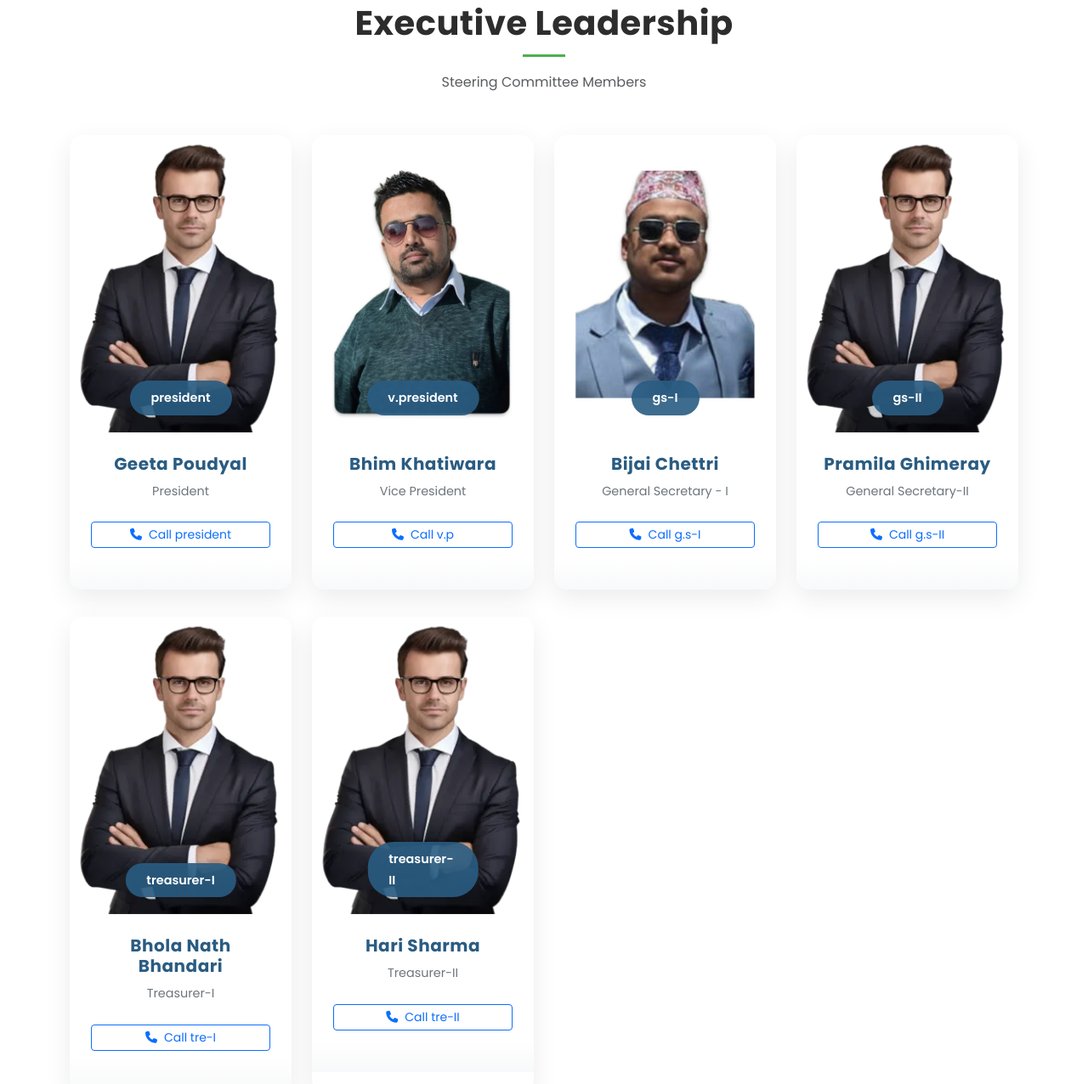
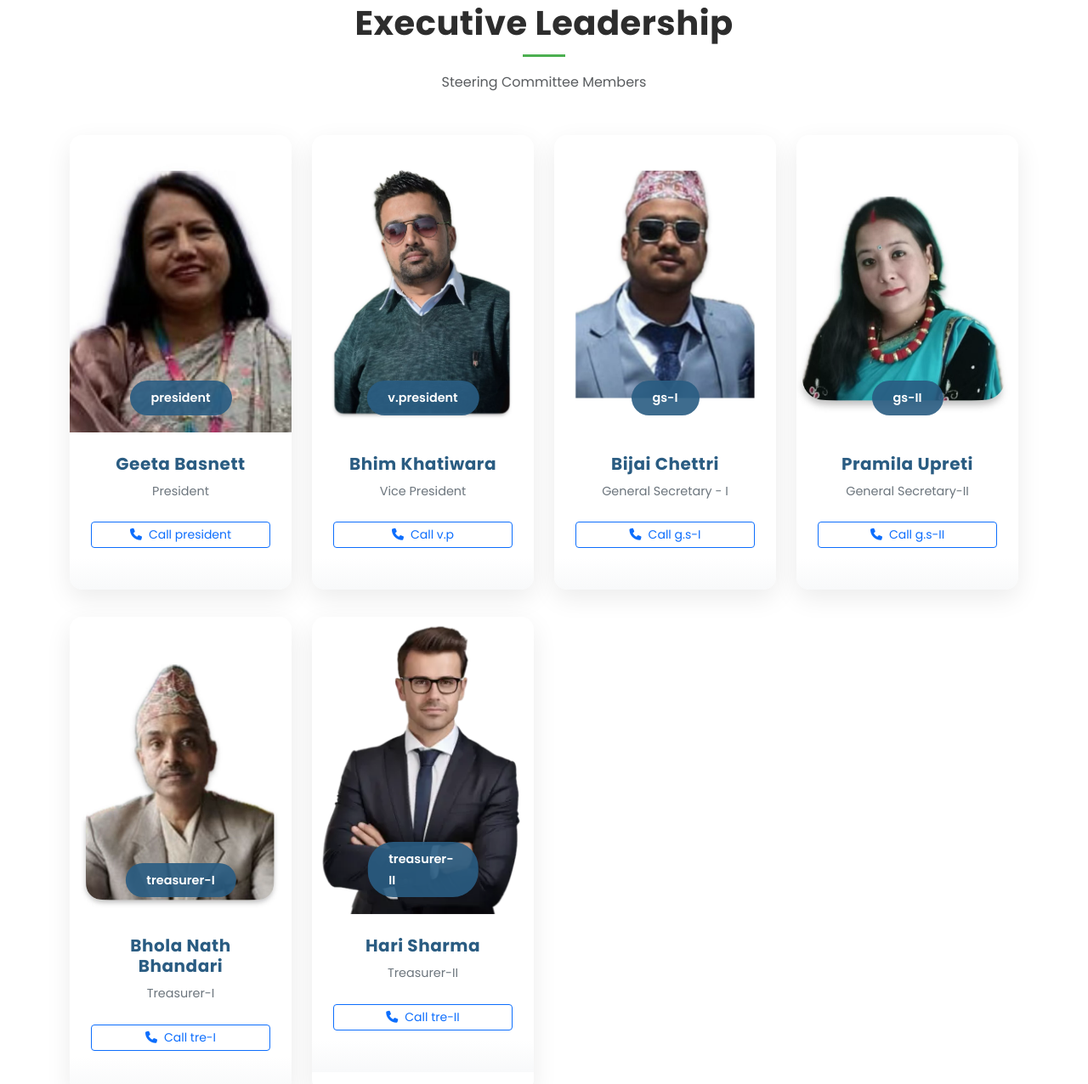
Before and after one commit to Computech-IT/NMTA, a website: page public/index.html in a window 1280 px wide. Shown: the part 3276-4552 px from the top of the page at 85% size. Drawn offline with nearby package versions, Linux system fonts and the light colour scheme; some packages are replaced by stand-ins of ours; a script that the page names is missing.

Commit message:
updated with President profile

```diff
--- a/public/index.html
+++ b/public/index.html
@@ -214,11 +214,11 @@
                     <div class="executive-column">
                         <div class="executive-card">
                             <div class="executive-image">
-                                <img src="images/member.png" alt="Chairperson">
+                                <img src="images/president.png" alt="Chairperson">
                                 <div class="role-badge">president</div>
                             </div>
                             <div class="executive-details">
-                                <h3>Geeta Poudyal</h3>
+                                <h3>Geeta Basnett</h3>
                                 <p class="position">President</p>
                                 <div class="executive-contact">
                                     <a href="tel:+919593884022" class="btn btn-sm btn-outline-primary w-100">
@@ -280,11 +280,11 @@
                     <div class="executive-column">
                         <div class="executive-card">
                             <div class="executive-image">
-                                <img src="images/member.png" alt="Chairperson">
+                                <img src="images/gs-II.png" alt="Chairperson">
                                 <div class="role-badge">gs-II</div>
                             </div>
                             <div class="executive-details">
-                                <h3>Pramila Ghimeray</h3>
+                                <h3>Pramila Upreti</h3>
                                 <p class="position">General Secretary-II</p>
                                 <div class="executive-contact">
                                     <a href="tel:+919563090337" class="btn btn-sm btn-outline-primary w-100">
@@ -309,7 +309,7 @@
                     <div class="executive-column">
                         <div class="executive-card">
                             <div class="executive-image">
-                                <img src="images/member.png" alt="Chairperson">
+                                <img src="images/treasurer-i.png" alt="Chairperson">
                                 <div class="role-badge">treasurer-I</div>
                             </div>
                             <div class="executive-details">
```
Also changed, not shown: public/images/gs-II.png (added), public/images/president.png (added), public/images/treasurer-i.png (added).
